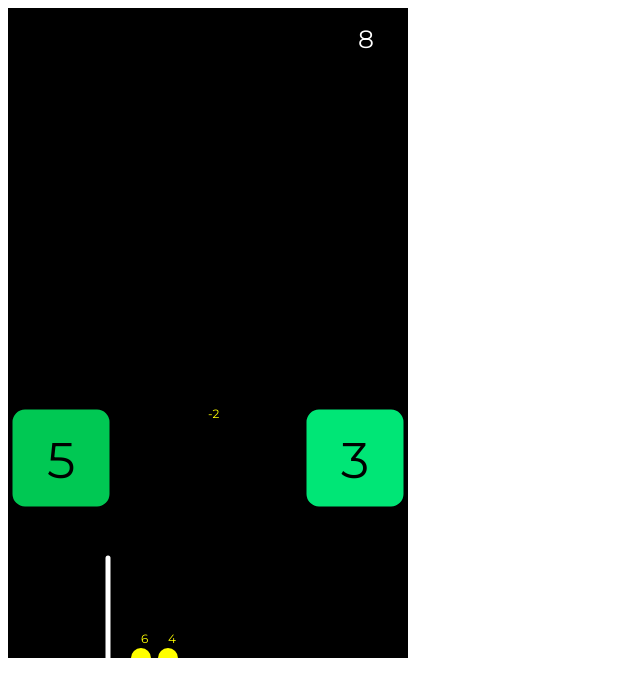
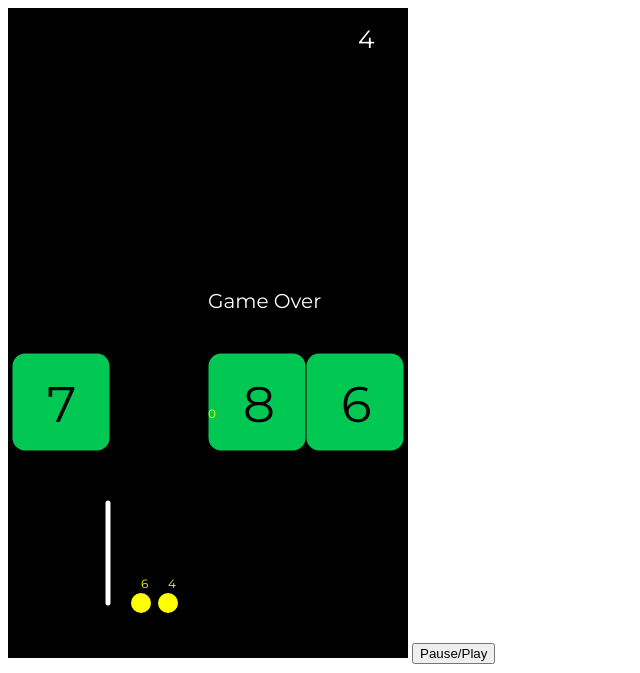
Before and after one commit to therealmeyer/Serpent-vs-Square, a website with bundled scripts: page index.html in a window 1280 px wide. Shown: the top 673 px of the page, without its empty margins (0-640 px from the left). Built offline with nearby package versions, Linux system fonts and the light colour scheme.

Commit message:
Get blocks to spawn

```diff
--- a/index.html
+++ b/index.html
@@ -11,6 +11,7 @@
 
   <script type="application/javascript" src="dist/bundle.js"></script>
   <script src="keymaster.js"></script>
+  <button id="pausebtn" type="button">Pause/Play</button>
   <h1>Serpent vs Square</h1>
 </body>
 
--- a/lib/block.js
+++ b/lib/block.js
@@ -8,7 +8,7 @@ class Block extends MovingObject {
     options.radius = 48;
     options.vel = [0, 1];
     super(options);
-    this.value = Math.floor((Math.random() * 5) + 1);
+    this.value = options.val;
     this.color = this.getColor(this.value);
   }
 
--- a/lib/game_view.js
+++ b/lib/game_view.js
@@ -2,6 +2,8 @@ const keyCodes = {
   a: [-3, 0],
   d: [3, 0]
 };
+
+
 
 class GameView {
   constructor(game, ctx) {
@@ -10,8 +12,13 @@ class GameView {
     this.serpent = this.game.addSerpent();
     this.keys = Object.create(null);
     // window.addEventListener('keydown', this.bindKeyHandlers);
+
+    document.getElementById("pausebtn").addEventListener("click", this.togglePlay());
+
     window.addEventListener('keyup', this.resetSerp.bind(this));
     this.resetSerp = this.resetSerp.bind(this);
+    this.paused = false;
+    this.togglePlay = this.togglePlay.bind(this);
   }
 
   bindKeyHandlers() {
@@ -29,26 +36,37 @@ class GameView {
 
   }
 
+  togglePlay() {
+    this.paused = !this.paused;
+  }
+
   resetSerp() {
     // debugger;
     this.serpent.resetVel();
   }
 
   start() {
+    if (!this.paused) {
       this.bindKeyHandlers();
       this.lastTime = 0;
       requestAnimationFrame(this.animate.bind(this));
     }
+  }
 
   animate(time) {
+    if (this.serpent.length <= 0) {
+      this.ctx.font = 'normal 20px Montserrat';
+      this.ctx.fillStyle = 'white';
+      this.ctx.fillText('Game Over', 200, 300);
+    }
+    else if (!this.paused) {
       const timeDelta = time - this.lastTime;
       this.game.step(timeDelta);
       this.game.draw(this.ctx);
       this.lastTime = time;
 
-    // setInterval(this.game.addBlocks, 3000);
-
       requestAnimationFrame(this.animate.bind(this));
+    }
   }
 }
 
--- a/lib/serpent.js
+++ b/lib/serpent.js
@@ -2,6 +2,7 @@ const MovingObject = require("./moving_object");
 const Util = require("./util");
 const Circle = require("./circle");
 const Block = require("./block");
+const SerpentNode = require("./serpent_node");
 
 class Serpent extends MovingObject {
   constructor(options) {
@@ -27,8 +28,10 @@ class Serpent extends MovingObject {
       return 0;
     } else if (otherObject instanceof Block) {
       if (otherObject.value < this.length) {
-
-        this.length -= otherObject.value;
+        for (let i=0; i < otherObject.value; i++) {
+          this.length -= 1;
+        }
+        // this.length -= otherObject.value;
         otherObject.remove();
         return otherObject.value;
       }
@@ -64,10 +67,14 @@ class Serpent extends MovingObject {
     // ctx.fillText(this.length, this.pos[0], this.pos[1]-15)
     Util.drawText(ctx, this.pos[0], this.pos[1]-15, 12, this.color, this.length);
     for(let i = 0; i < this.length; i++) {
-      ctx.fillStyle = this.color;
-      ctx.beginPath();
-      ctx.arc(this.pos[0] + this.vel[0]*(i*(-10)), this.pos[1] + (i*22), this.radius, 0, Math.PI *2, true);
-      ctx.fill();
+      let node = new SerpentNode({pos: this.pos});
+      node.changeVelocity(i, this.vel);
+      node.draw(ctx, i);
+
+      // ctx.fillStyle = this.color;
+      // ctx.beginPath();
+      // ctx.arc(this.pos[0] + this.vel[0]*(i*(-10)), this.pos[1] + (i*22), this.radius, 0, Math.PI *2, true);
+      // ctx.fill();
     }
   }
 }
--- a/lib/serpent_node.js
+++ b/lib/serpent_node.js
@@ -3,6 +3,23 @@ const MovingObject = require("./moving_object");
 class SerpentNode extends MovingObject {
   constructor(options) {
     options.radius = 10;
+    options.vel = [0,0];
+    options.color = 'yellow';
+    super(options);
+  }
 
+  changeVelocity(i, vel) {
+    setTimeout(() => {this.vel = vel; }
+    , 1000*i);
   }
+
+  draw(ctx, i) {
+    ctx.fillStyle = this.color;
+    ctx.beginPath();
+    ctx.arc(this.pos[0], this.pos[1] + (i*22), this.radius, 0, Math.PI*2, true);
+    ctx.fill();
+  }
+
 }
+
+module.exports = SerpentNode;
```
Also changed, not shown: dist/bundle.js, lib/game.js, 1 other file. Lines whose indentation alone changed are shown as unchanged.
